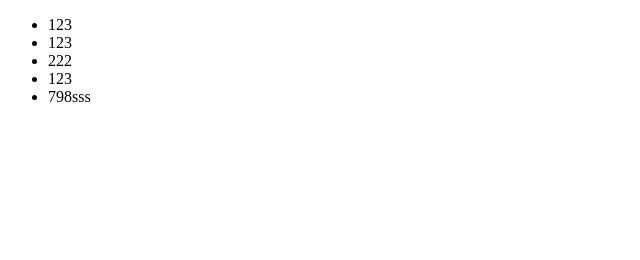
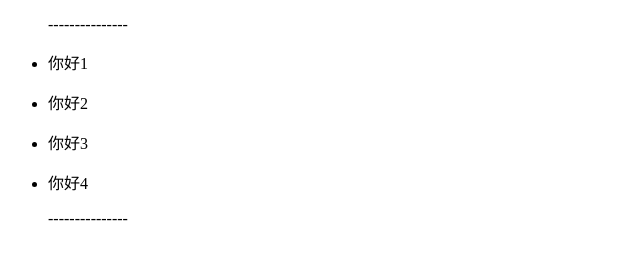
Before and after one commit to imsunhao/Vue-Start, a plain HTML site: page index.html in a window 1280 px wide. Shown: the whole page, without its empty margins (0-640 px from the left). Drawn offline with Linux system fonts and the light colour scheme.

Commit message:
Vue组件  对作用域插槽的理解

```diff
--- a/index.html
+++ b/index.html
@@ -10,13 +10,12 @@
 <body>
 <div id="app">
 
-    <my-awesome-list :items="items">
+    <my-awesome-list>
         <!-- 作用域插槽也可以在这里命名 -->
         <template slot="item" scope="props">
-            <li class="my-fancy-item">{{ props.text }}</li>
-            <li class="my-fancy-item">123</li>
-            <li class="my-fancy-item">222</li>
-            <li class="my-fancy-item">{{ props.text }}</li>
+            <li>
+                <p>你好{{ props.text }}</p>
+            </li>
         </template>
     </my-awesome-list>
 
@@ -29,10 +28,16 @@
     Vue.component("myAwesomeList", {
         template: '\
             <ul>\
-                <slot name="item" text="123"></slot>\
-                <li class="my-fancy-item">798sss</li>\
+                <p>---------------</p>\
+                <slot name="item" \
+                    v-for="item in items"\
+                    :text="item"></slot>\
+                <p>---------------</p>\
             </ul>\
-        '
+        ',
+        data:function () {
+            return {items:[1,2,3,4]};
+        }
     });
 
     var vm = new Vue({
```
